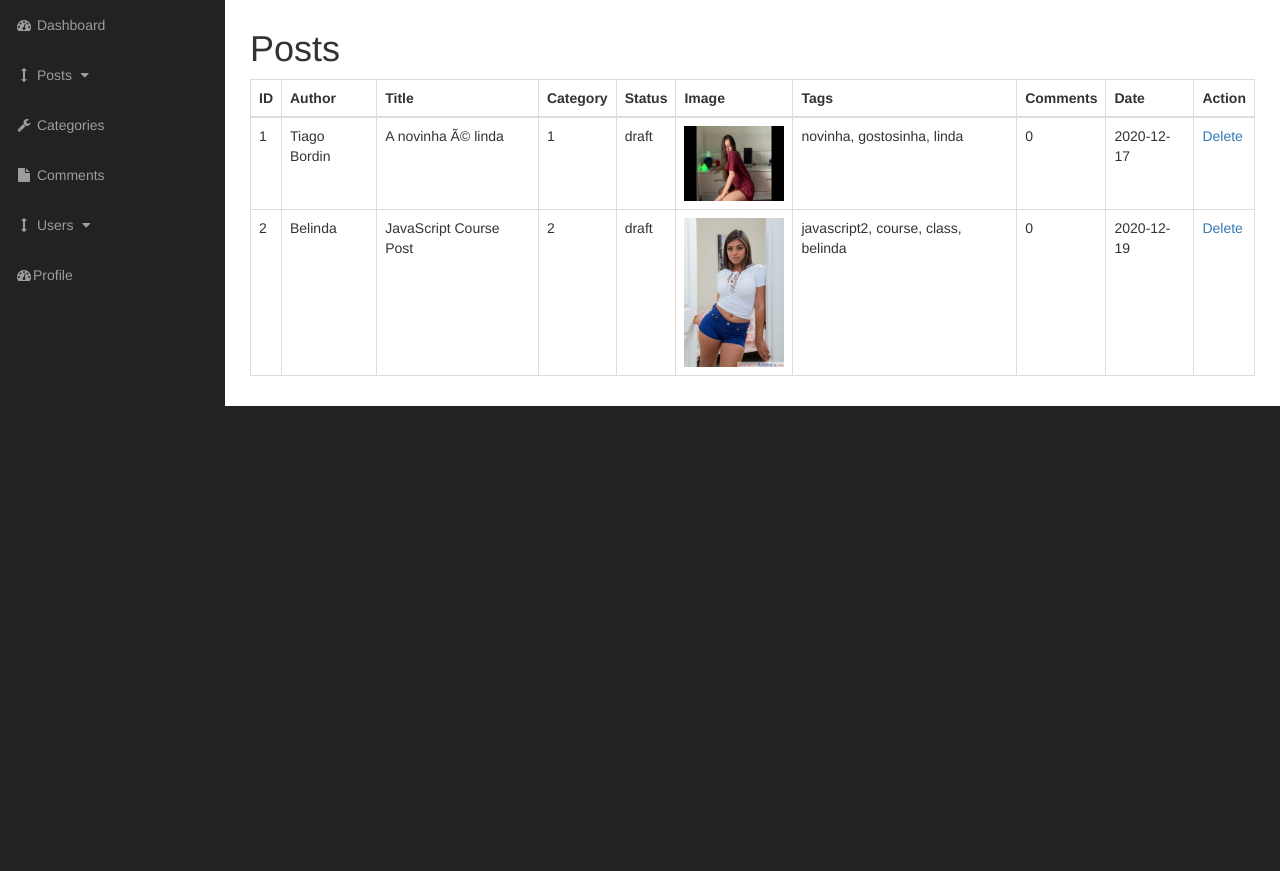
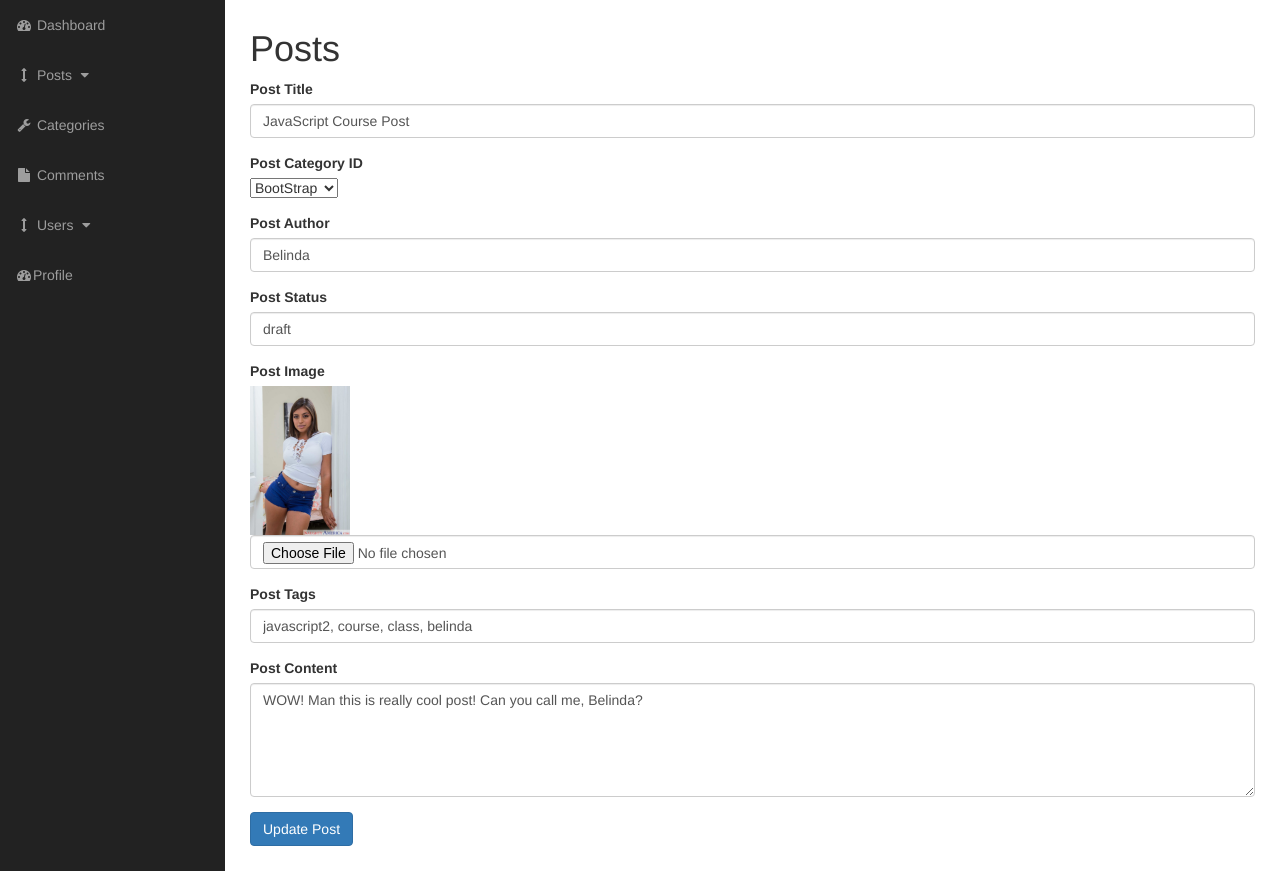
Before and after one commit to tiagoskaterock/PhpCms, a PHP site: page /admin/posts.php?source=edit_post&p_id=2 in a window 1280 px wide. Shown: the part 51-922 px from the top of the page. Before the commit the page ends 457 px from the top, so only its background shows below. Run offline with PHP 8.4, Linux system fonts and the light colour scheme; data comes from the database, SQL or seed files in the repository.

Commit message:
Adding category dropdown to the add post page

```diff
--- /dev/null
+++ b/cms/admin/includes/edit_post.php
@@ -0,0 +1,161 @@
+<?php
+
+	if (isset($_GET['p_id'])) {
+
+		$the_post_id = $_GET['p_id'];
+
+		$query = "SELECT * FROM posts WHERE post_id = $the_post_id;";
+		$select_posts = mysqli_query($connection, $query);
+
+		confirm_query($select_posts);
+
+		while ($row = mysqli_fetch_assoc($select_posts)) {
+
+			$post_id =  $row['post_id'];
+			$post_author = $row['post_author'];
+			$post_title = $row['post_title'];
+			$post_category_id = $row['post_category_id'];
+			$post_status = $row['post_status'];
+			$post_image = "../images/" . $row['post_image'];
+			$post_tags = $row['post_tags'];
+			$post_comment_count = $row['post_comment_count'];
+			$post_date = $row['post_date'];
+			$post_content = $row['post_content'];
+
+		}
+
+		if (isset($_POST['update_post'])) {
+
+			$post_author = $_POST['post_author'];
+
+			$post_title = $_POST['post_title'];
+
+			$post_category_id = $_POST['post_category'];
+
+			$post_status = $_POST['post_status'];
+
+			$post_image = $_FILES['post_image']['name'];
+
+			$post_image_tmp = $_FILES['post_image']['tmp_name'];
+
+			$post_content = $_POST['post_content'];
+
+			$post_tags = $_POST['post_tags'];
+
+			move_uploaded_file($post_image_tmp, "../images/$post_image");
+
+			if (empty($post_image)) {
+				$query = "SELECT * FROM posts WHERE post_id = $the_post_id";
+
+				$select_image = mysqli_query($connection, $query);
+
+				while($row = mysqli_fetch_array($select_image)){
+
+					$post_image = $row['post_image'];
+
+				}
+			}
+
+
+			$query = "UPDATE `posts` SET `post_category_id` = $post_category_id, `post_title` = '$post_title', `post_author` = '$post_author', `post_image` = '$post_image', `post_content` = '$post_content', `post_tags` = '$post_tags', `post_status` = '$post_status' WHERE `posts`.`post_id` = $the_post_id; ";
+
+			$update_post = mysqli_query($connection, $query);
+
+			confirm_query($update_post);
+
+			if (!$update_post) {
+				die('QUERY FAILED: '. mysqli_error($connection));
+			}
+
+
+		}
+
+	}
+
+?>
+
+
+<form action="" method="post" enctype="multipart/form-data">
+
+	<!-- Título -->
+	<div class="form-group">
+		<label for="title">Post Title</label>
+		<input type="text" class="form-control" name="post_title" required value="<?= $post_title ?>">
+	</div>
+
+
+	<!-- Post Category ID -->
+	<div class="form-group">
+
+		<label for="post_category_id">Post Category ID</label><br>
+
+		<select name="post_category" id="post_category">
+
+		<?php
+
+		$query = "SELECT * FROM categories";
+
+      $select_categories = mysqli_query($connection, $query);
+
+      confirm_query($select_categories)  ;
+
+      while ($row = mysqli_fetch_assoc($select_categories)) {
+        $cat_id = $row['cat_id'];
+        $cat_title = $row['cat_title'];
+        ?>
+        <option value="<?= $cat_id ?>"><?= $cat_title ?></option>
+        <?php
+      }
+
+     ?>
+
+		</select>
+
+	</div>
+
+
+	<!-- Post Author -->
+	<div class="form-group">
+		<label for="post_author">Post Author</label>
+		<input type="text" class="form-control" name="post_author" required value="<?= $post_author ?>">
+	</div>
+
+
+	<!-- Post Status -->
+	<div class="form-group">
+		<label for="post_status">Post Status</label>
+		<input type="text" class="form-control" name="post_status" required value="<?= $post_status ?>">
+	</div>
+
+
+	<!-- Post Image -->
+	<div class="form-group">
+		<label for="post_image">Post Image</label><br>
+		<img src="../images/<?= $post_image ?>" alt="Image" style="width: 100px">
+		<input type="file" class="form-control" name="post_image" value="../images/<?= $post_image ?>">
+	</div>
+
+
+	<!-- Post Tags -->
+	<div class="form-group">
+		<label for="post_tags">Post Tags</label>
+		<input type="text" class="form-control" name="post_tags" required value="<?= $post_tags ?>">
+	</div>
+
+
+	<!-- Post Content -->
+	<div class="form-group">
+		<label for="post_content">Post Content</label>
+		<textarea type="text" class="form-control" name="post_content" required required cols="30" rows="5"><?= $post_content ?>
+		</textarea>
+	</div>
+
+
+	<!-- Submit -->
+	<div class="form-group">
+		<input type="submit" name="update_post" value="Update Post" class="btn btn-primary">
+	</div>
+
+
+
+</form>
--- a/cms/admin/includes/view_all_posts.php
+++ b/cms/admin/includes/view_all_posts.php
@@ -10,29 +10,52 @@
       <th>Tags</th>
       <th>Comments</th>
       <th>Date</th>
-      <th>Action</th>
     </tr>
   </thead>
 
   <tbody>
 
     <?php
-      $query = "SELECT * FROM posts;";
+      $query = "SELECT * FROM posts ORDER BY post_id DESC;";
       $select_posts = mysqli_query($connection, $query);
 
       while ($row = mysqli_fetch_assoc($select_posts)) {
+      	$post_category_id = $row['post_category_id'];
         ?>
 
         <tr>
           <td><?= $row['post_id'] ?></td>
-          <td><?= utf8_encode($row['post_author']) ?></td>
-          <td><?= utf8_encode($row['post_title']) ?></td>
-          <td><?= $row['post_category_id'] ?></td>
-          <td><?= utf8_encode($row['post_status']) ?></td>
-          <td><img src="../images/<?= utf8_encode($row['post_image']) ?>" alt="Post Image" style="width: 100px;"></td>
-          <td><?= utf8_encode($row['post_tags']) ?></td>
-          <td><?= utf8_encode($row['post_comment_count']) ?></td>
-          <td><?= utf8_encode($row['post_date']) ?></td>
+          <td><?= $row['post_author'] ?></td>
+          <td><?= $row['post_title'] ?></td>
+
+          <?php
+
+          	$query = "SELECT * FROM categories WHERE cat_id = $post_category_id;";
+
+              $select_categories = mysqli_query($connection, $query);
+
+              while ($row_2 = mysqli_fetch_assoc($select_categories)) {
+                $cat_id = $row_2['cat_id'];
+                $cat_title = $row_2['cat_title'];
+              }
+
+          ?>
+
+
+
+
+          <td><?= $cat_title ?></td>
+
+
+
+
+
+          <td><?= $row['post_status'] ?></td>
+          <td><img src="../images/<?= $row['post_image'] ?>" alt="Post Image" style="width: 100px;"></td>
+          <td><?= $row['post_tags'] ?></td>
+          <td><?= $row['post_comment_count'] ?></td>
+          <td><?= $row['post_date'] ?></td>
+          <td><a href="posts.php?source=edit_post&p_id=<?= $row['post_id'] ?>">Edit</a></td>
           <td><a href="posts.php?delete=<?= $row['post_id'] ?>">Delete</a></td>
         </tr>
 
@@ -40,7 +63,7 @@
 
       }
 
-?>
+		?>
 
   </tbody>
 </table>
--- a/cms/admin/posts.php
+++ b/cms/admin/posts.php
@@ -31,24 +31,16 @@
                 include('includes/add_post.php');
                 break;
 
+              case 'edit_post':
+                include('includes/edit_post.php');
+                break;
+
               default:
                 include('includes/view_all_posts.php');
                 break;
             }
 
-
-
-
-
-
-
-
           ?>
-
-
-
-
-
 
         </div><!-- col-lg-12 -->
 
```
Also changed, not shown: cms/admin/includes/add_post.php (+27 -4 lines), cms/index.php (+5 -5 lines), cms/images/2.png (added), cms/images/cr7.jpeg (added), cms/images/girl on beach.gif (added), cms/images/japan2.jpg (added), cms/images/menina.jpeg (added), cms/images/novinha1.jpeg (added), cms/images/novinha3.jpeg (added), cms/images/pequena.png (added), cms/images/rod.jpeg (added), cms/images/sexy.gif (added), cms/images/skate.jpeg (added), cms/images/zelda.jpeg (added).
